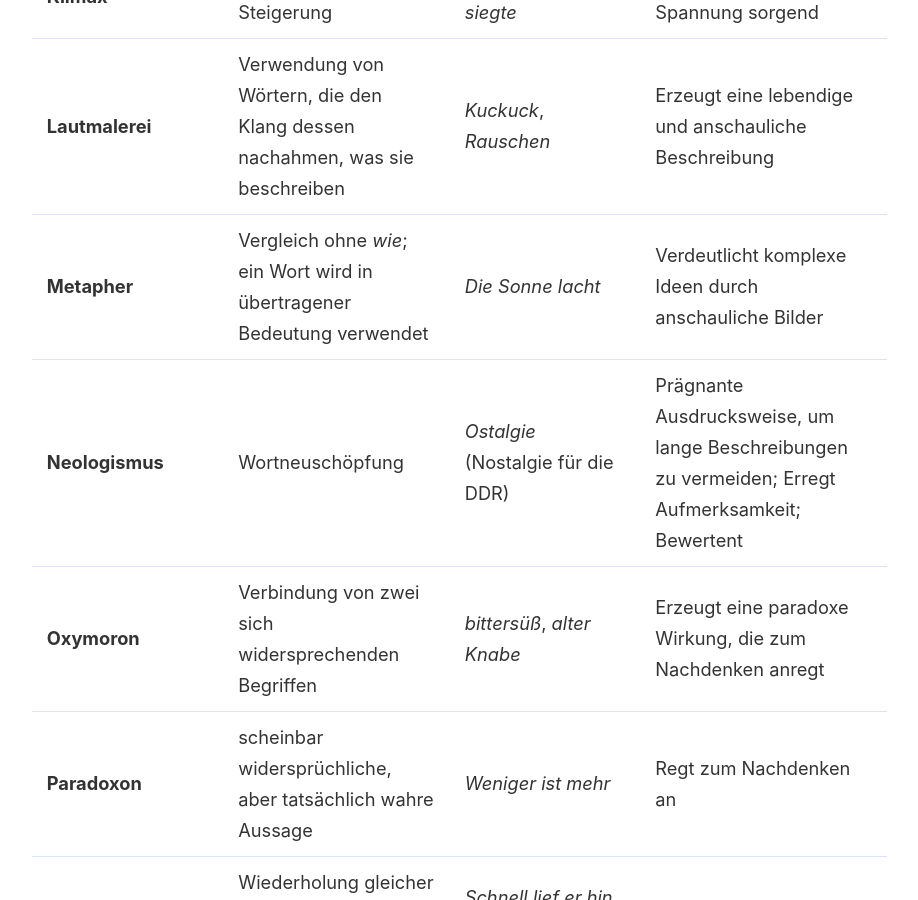
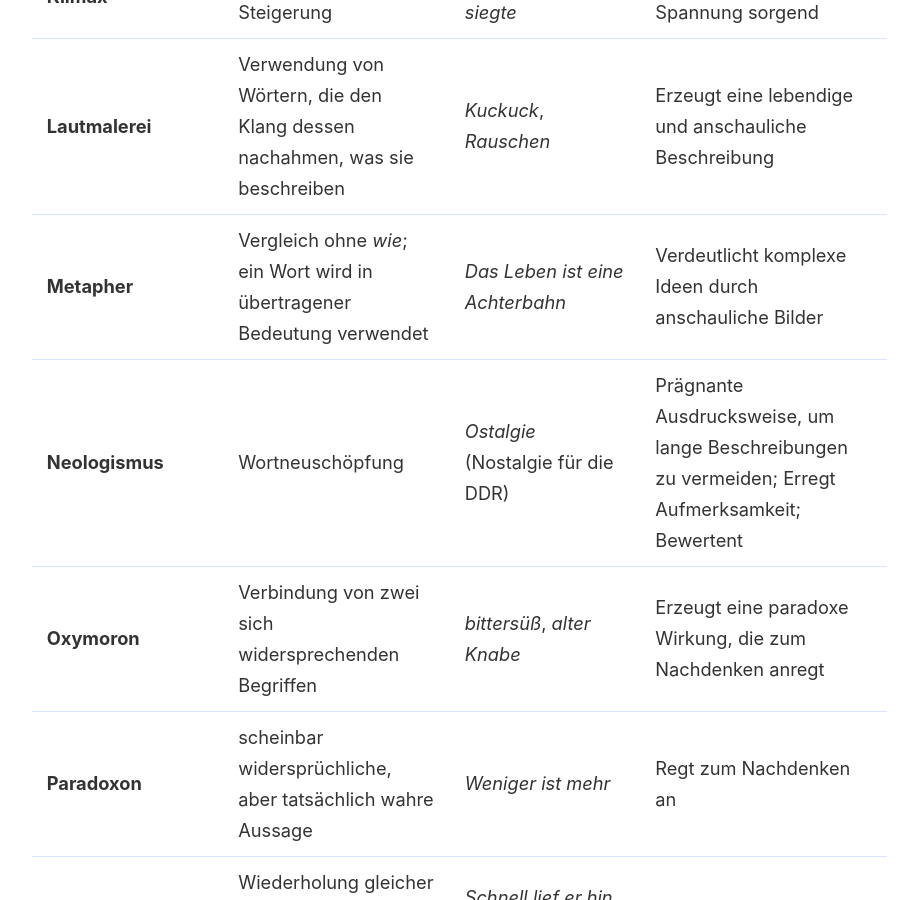
Before and after one commit to lutz-stu/school-blog, a Jekyll site: the page built from _notes/Deutsch/sprachliche-mittel.md, in a window 1280 px wide and 900 px high, scrolled down 1655 px. Shown: the whole window, without its empty margins (19-937 px from the left). Built offline with Jekyll 4.4.1, drawn with Linux system fonts in a browser that asks for light colours.

Commit message:
Update Deutsch content (Sprachliche Mittel)

```diff
--- a/_notes/Deutsch/sprachliche-mittel.md
+++ b/_notes/Deutsch/sprachliche-mittel.md
@@ -62,7 +62,7 @@ Stilmittel | Erklärung | Beispiel | Wirkung
 **Ironie** | Aussage, die den eigentlichen Sinn entgegensetzt | _Das hast du ja toll gemacht!_ (wenn es tatsächlich schlecht gemacht wurde) | Humorvolle, kritische oder provokante Wirkung
 **Klimax** | stufenartige Steigerung | _Er kam, sah und siegte_ | Dramatisierend und für Spannung sorgend
 **Lautmalerei** | Verwendung von Wörtern, die den Klang dessen nachahmen, was sie beschreiben  | _Kuckuck_, _Rauschen_ | Erzeugt eine lebendige und anschauliche Beschreibung
-**Metapher** | Vergleich ohne _wie_; ein Wort wird in übertragener Bedeutung verwendet | _Die Sonne lacht_ | Verdeutlicht komplexe Ideen durch anschauliche Bilder
+**Metapher** | Vergleich ohne _wie_; ein Wort wird in übertragener Bedeutung verwendet | _Das Leben ist eine Achterbahn_ | Verdeutlicht komplexe Ideen durch anschauliche Bilder
 **Neologismus** | Wortneuschöpfung | _Ostalgie_ (Nostalgie für die DDR) | Prägnante Ausdrucksweise, um lange Beschreibungen zu vermeiden; Erregt Aufmerksamkeit; Bewertent
 **Oxymoron** | Verbindung von zwei sich widersprechenden Begriffen  | _bittersüß_, _alter Knabe_ | Erzeugt eine paradoxe Wirkung, die zum Nachdenken anregt
 **Paradoxon** | scheinbar widersprüchliche, aber tatsächlich wahre Aussage  | _Weniger ist mehr_ | Regt zum Nachdenken an
```
